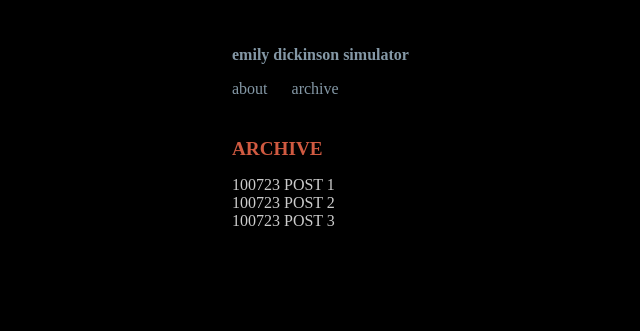
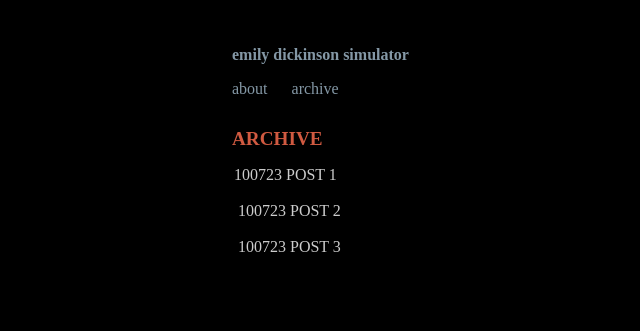
Before and after one commit to dylwmartin/dylwmartin.github.io, a plain HTML site: page archive.html in a window 1280 px wide. Shown: the whole page, without its empty margins (88-728 px from the left). Drawn offline with Linux system fonts and the light colour scheme.

Commit message:
Update style.css

```diff
--- a/css/style.css
+++ b/css/style.css
@@ -45,6 +45,7 @@ section ul {
 section a {
     text-decoration: none;
     color: #CCCCCC;
+    padding: 2px;
 }
 
 section a:hover {
@@ -65,5 +66,5 @@ nav a:hover {
 h2 {
     font-size: 1.2em;
     color: #D05A41;
-    margin-top: 40px;
+    margin-top: 30px;
 }
```
